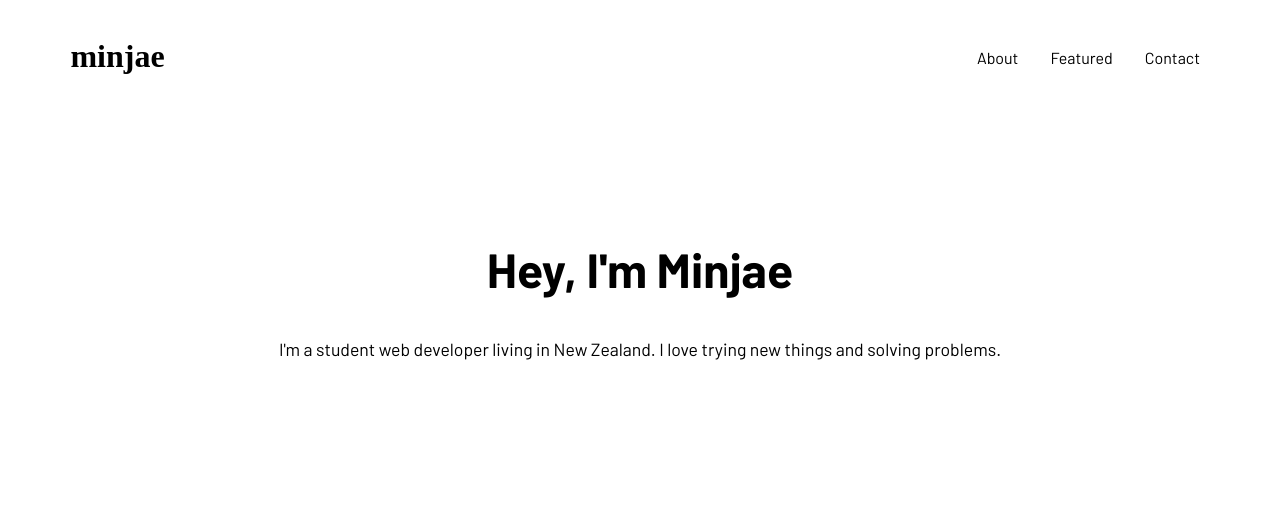
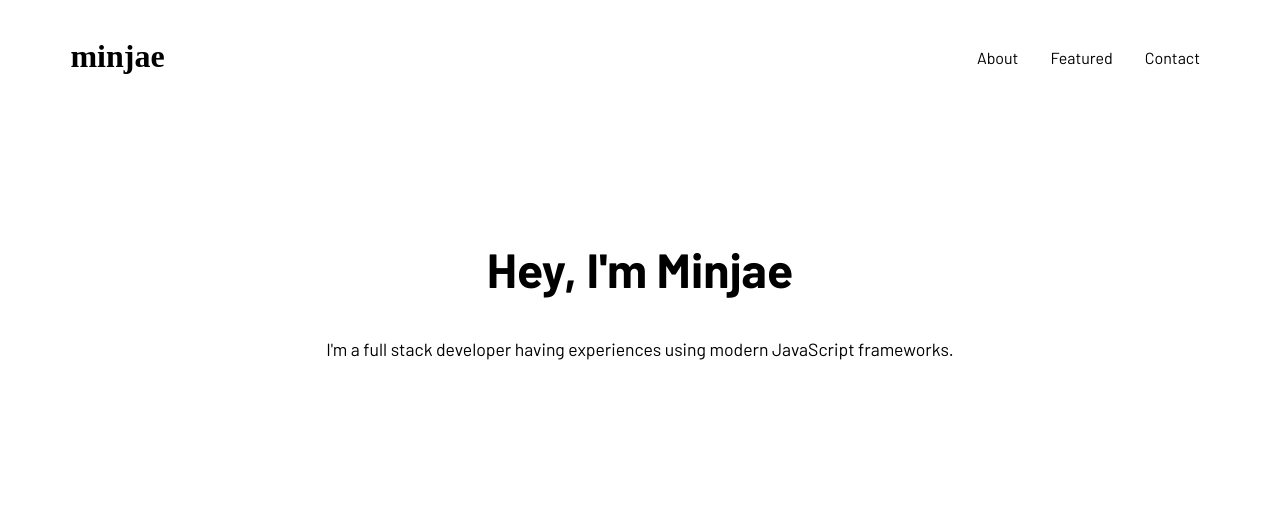
Before and after one commit to minjaechang/portfolio-website, a React (Create React App) app in the folder client/: page / in a window 1280 px wide. Shown: the top 507 px of the page. Built offline with nearby package versions, Linux system fonts and the light colour scheme; a web font is replaced by a local one.

Commit message:
Create Intro component

```diff
--- a/client/src/App.css
+++ b/client/src/App.css
@@ -29,23 +29,6 @@ a {
 .container {
   width: 100%;
   font-family: 'Barlow', sans-serif;
-}
-
-/* introduction */
-.introduction {
-  text-align: center;
-  padding-bottom: 5rem;
-  padding-top: 15rem;
-}
-
-.introduction__title {
-  font-size: 3rem;
-  margin-top: 0;
-}
-
-.introduction__msg {
-  font-size: 1.1rem;
-  padding: 0 5rem;
 }
 
 /* projects */
--- a/client/src/App.js
+++ b/client/src/App.js
@@ -1,19 +1,12 @@
 import './App.css';
+import Intro from './components/intro/intro';
 import Navbar from './components/navbar/navbar';
 
 function App() {
   return (
     <div class='container'>
       <Navbar />
-
-      {/* <!-- introduction --> */}
-      <section id='about' class='introduction'>
-        <h1 class='introduction__title'>Hey, I'm Minjae</h1>
-        <p class='introduction__msg'>
-          I'm a student web developer living in New Zealand. I love trying new
-          things and solving problems.
-        </p>
-      </section>
+      <Intro />
 
       {/* <!-- projects --> */}
       <section id='works' class='projects'>
--- /dev/null
+++ b/client/src/components/intro/intro.js
@@ -0,0 +1,13 @@
+import styles from './intro.module.css';
+
+const Intro = (props) => (
+  <section id='about' class={styles.introduction}>
+    <h1 class={styles.title}>Hey, I'm Minjae</h1>
+    <p class={styles.msg}>
+      I'm a full stack developer having experiences using modern JavaScript
+      frameworks.
+    </p>
+  </section>
+);
+
+export default Intro;
--- /dev/null
+++ b/client/src/components/intro/intro.module.css
@@ -0,0 +1,15 @@
+.introduction {
+  text-align: center;
+  padding-bottom: 5rem;
+  padding-top: 15rem;
+}
+
+.title {
+  font-size: 3rem;
+  margin-top: 0;
+}
+
+.msg {
+  font-size: 1.1rem;
+  padding: 0 5rem;
+}
```
